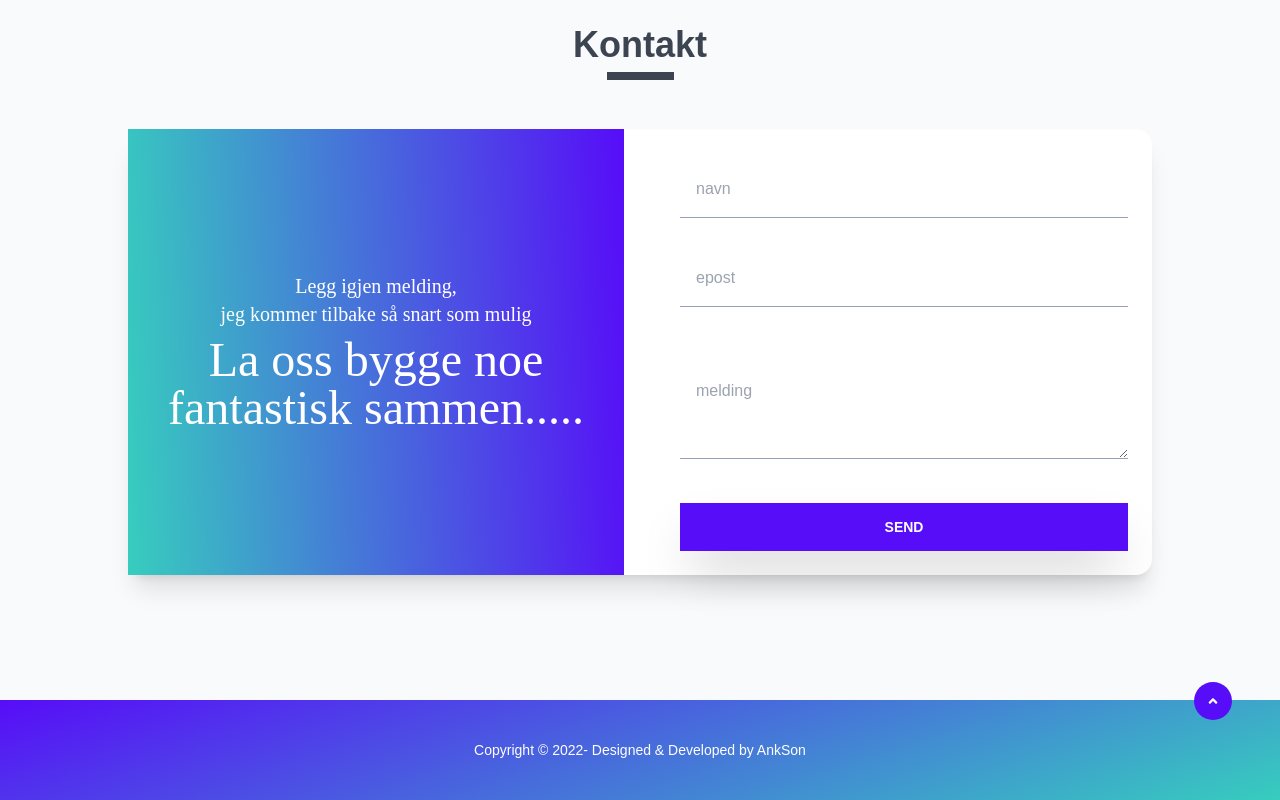
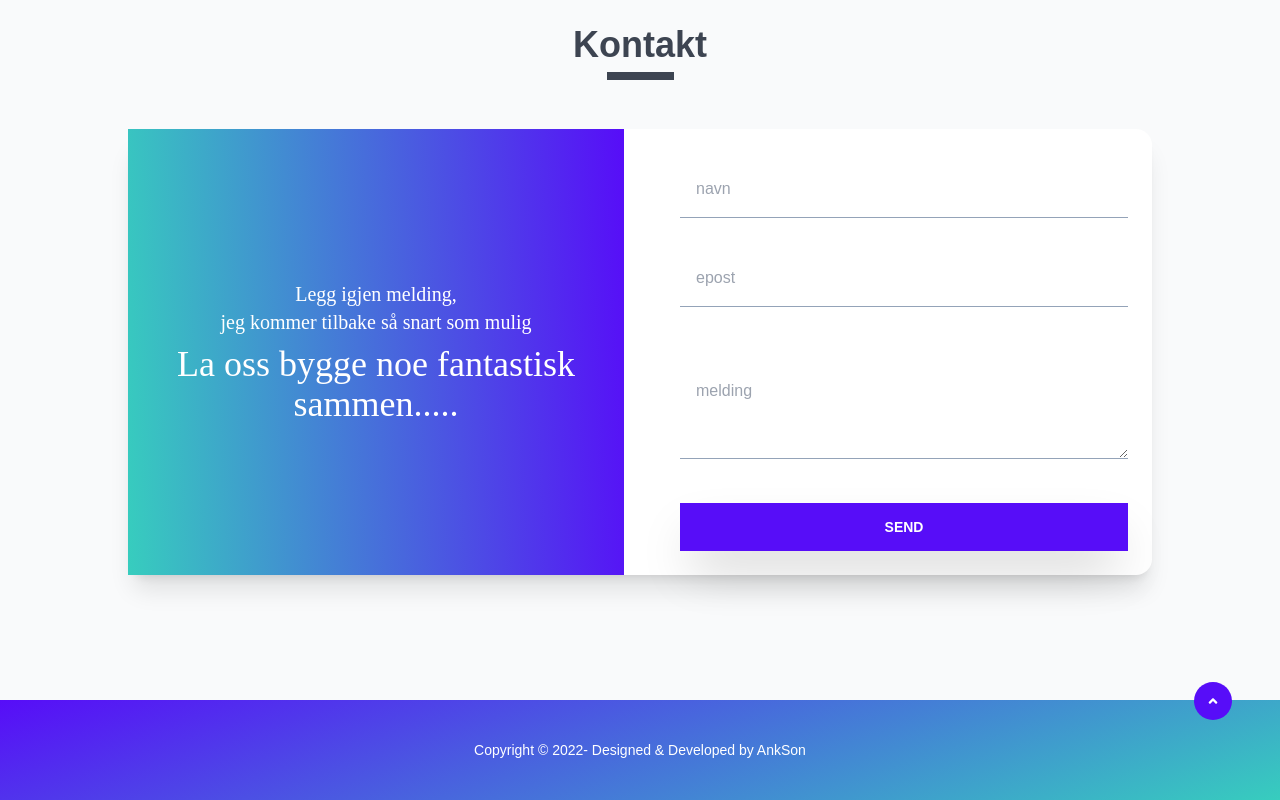
Before and after one commit to aktson/ankit-react-portfolio, a React (Create React App) app: page / in a window 1280 px wide. Shown: the part 2600-3400 px from the top of the page. Built offline with nearby package versions, Linux system fonts and the light colour scheme; no server answers.

Commit message:
Update Contact.jsx

```diff
--- a/src/components/sections/Contact.jsx
+++ b/src/components/sections/Contact.jsx
@@ -91,7 +91,7 @@ function Contact() {
 					<p className="text-xl mb-2 text-center">
 						Legg igjen melding, <br></br>jeg kommer tilbake så snart som mulig
 					</p>
-					<p className="text-5xl text-center">La oss bygge noe fantastisk sammen..... </p>
+					<p className="text-4xl text-center">La oss bygge noe fantastisk sammen..... </p>
 				</div>
 				<form ref={formRef} className="form " onSubmit={handleSubmit}>
 					{feedbackMsg && <div className="success">{feedbackMsg}</div>}
```
